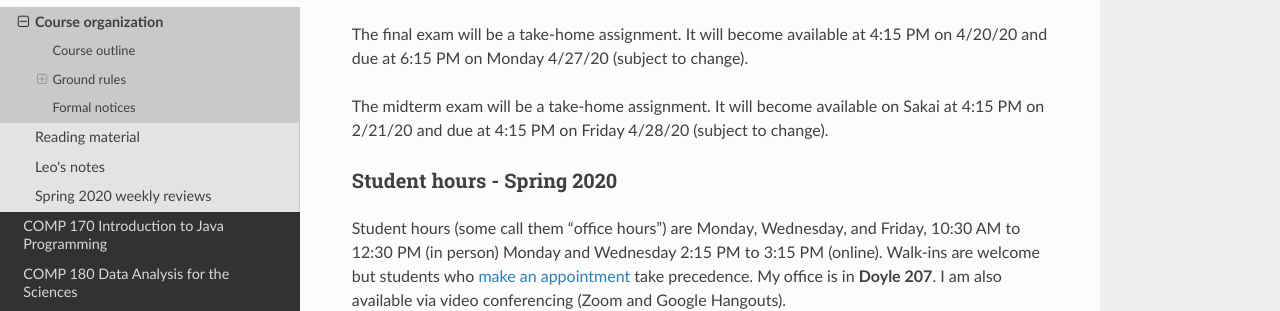
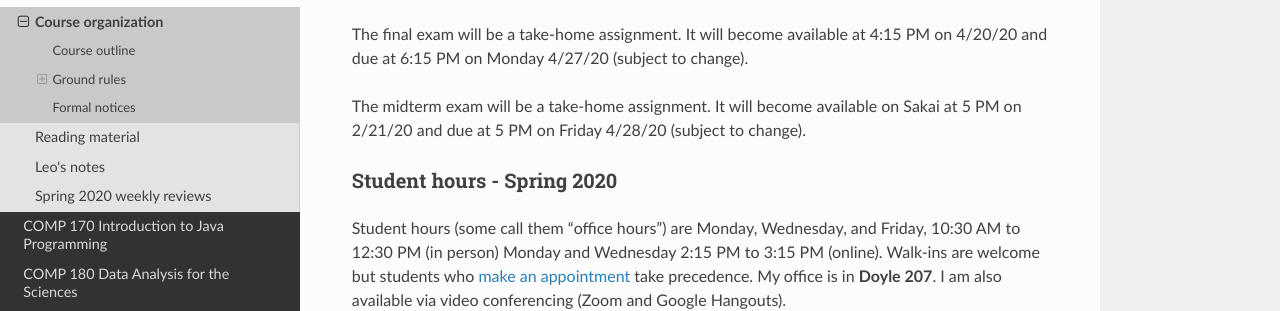
Before and after one commit to sleepyjaree/cdp, a Sphinx documentation site: the page built from source/COMP163/organization.rst, in a window 1280 px wide and 900 px high, scrolled down 1878 px. Shown: the part 161-472 px from the top of the window. Built offline with Sphinx 7.4.7 and the Read the Docs theme 2.0.0, drawn with Linux system fonts in a browser that asks for light colours.

Commit message:
COMP 163 midterm assignment time updated

```diff
--- a/source/COMP163/organization.rst
+++ b/source/COMP163/organization.rst
@@ -35,7 +35,7 @@ Exam dates
 ++++++++++
 The final exam will be a take-home assignment. It will become available at 4:15 PM on 4/20/20 and due at 6:15 PM on Monday 4/27/20 (subject to change).
 
-The midterm exam will be a take-home assignment. It will become available on Sakai at 4:15 PM on 2/21/20 and due at 4:15 PM on Friday 4/28/20 (subject to change).
+The midterm exam will be a take-home assignment. It will become available on Sakai at 5 PM on 2/21/20 and due at 5 PM on Friday 4/28/20 (subject to change).
 
 
 .. include:: ../shared/studentHours.rst
```
